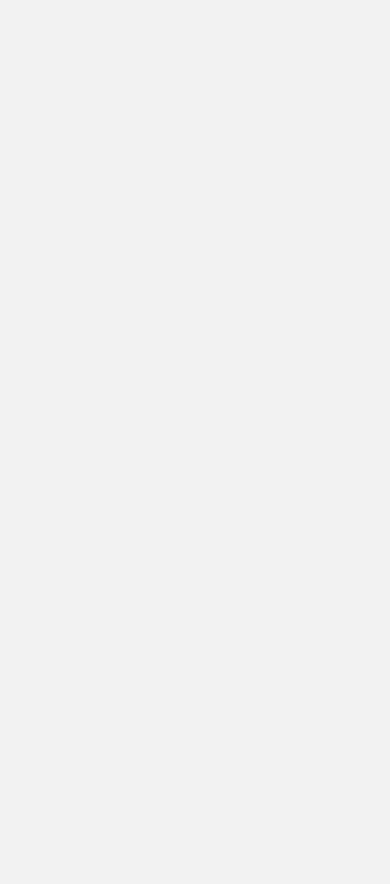
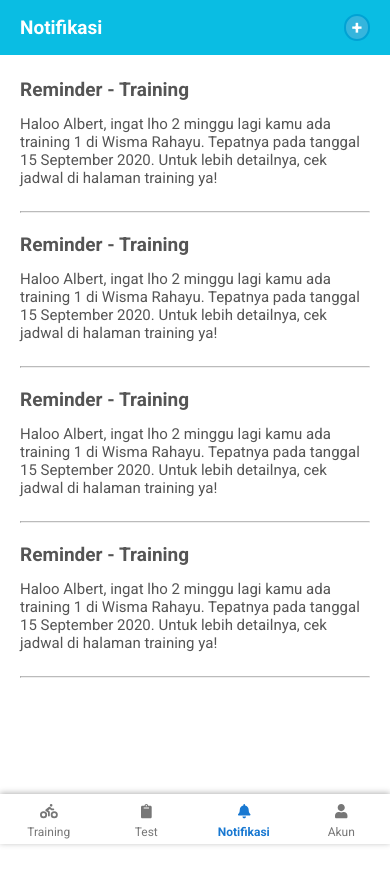
Before and after one commit to albertkur145/Bliress_Frontend, a Vue app: page /notification in a window 390 px wide. Shown: the top 884 px of the page. Before the commit the page ends 844 px from the top, so only its background shows below. Built offline with nearby package versions, Linux system fonts and the light colour scheme.

Commit message:
Add Notification View for All CSS Responsive

```diff
--- a/src/components/MenuBar.vue
+++ b/src/components/MenuBar.vue
@@ -15,14 +15,14 @@
     </div>
 
     <div class="bar">
-      <router-link to="/" class="txt-bar">
+      <router-link to="/notification" class="txt-bar">
         <font-awesome-icon icon="bell" class="menu-icon"></font-awesome-icon>
         <span>Notifikasi</span>
       </router-link>
     </div>
 
     <div class="bar">
-      <router-link to="/akun" class="txt-bar">
+      <router-link to="/account" class="txt-bar">
         <font-awesome-icon icon="user" class="menu-icon"></font-awesome-icon>
         <span>Akun</span>
       </router-link>
@@ -42,7 +42,7 @@
     max-width: 100%;
     background-color: #FFF;
     box-shadow: 0 -0.0625rem 0.375rem rgba(0, 0, 0, 0.3);
-    padding: 0.4375rem 0 0.25rem;
+    padding: 0.5rem 0 0.25rem;
 
     .bar {
       width: 25%;
@@ -55,12 +55,12 @@
         color: #777;
 
         .menu-icon {
-          font-size: 0.875em;
+          font-size: 1.0625em;
         }
 
         span {
           display: block;
-          margin-top: 0.3125rem;
+          margin-top: 0.375rem;
         }
 
         &.router-link-exact-active {
@@ -76,7 +76,7 @@
   @media (min-width: 320px) and (max-width: 480px) {
     #menu {
       box-shadow: 0 -0.0625rem 0.375rem rgba(0, 0, 0, 0.3);
-      padding: 0.5rem 0 0.3125rem;
+      padding: 0.625rem 0 0.3125rem;
 
       .bar {
 
@@ -84,11 +84,11 @@
           font-size: 0.75em;
 
           .menu-icon {
-            font-size: 0.9375em;
+            font-size: 1.1875em;
           }
 
           span {
-            margin-top: 0.25rem;
+            margin-top: 0.375rem;
           }
         }
       }
--- a/src/router/index.js
+++ b/src/router/index.js
@@ -25,9 +25,14 @@ const routes = [
     component: () => import('../views/AddTraining.vue'),
   },
   {
-    path: '/akun',
-    name: 'Akun',
-    component: () => import('../views/Akun.vue'),
+    path: '/account',
+    name: 'Account',
+    component: () => import('../views/Account.vue'),
+  },
+  {
+    path: '/notification',
+    name: 'Notification',
+    component: () => import('../views/Notification.vue'),
   },
 ];
 
--- a/src/views/Akun.vue
+++ b/src/views/Account.vue
@@ -1,6 +1,5 @@
 <template>
   <div id="container">
-    <div class="width">{{ windowWidth }}</div>
     <!-- head -->
     <div class="head">
       <div class="text">Akun</div>
@@ -94,12 +93,6 @@
     max-width: 100%;
     min-height: 100vh;
     background-color: #F2F2F2;
-
-    .width {
-      display: none;
-      text-align: center;
-      margin-top: 5rem;
-    }
 
     .head {
       position: fixed;
--- a/src/views/AddTraining.vue
+++ b/src/views/AddTraining.vue
@@ -120,12 +120,6 @@
     max-width: 100%;
     min-height: 100vh;
     background-color: #F2F2F2;
-
-    .width {
-      display: none;
-      margin-top: 5rem;
-      text-align: center;
-    }
 
     .head {
       display: flex;
--- /dev/null
+++ b/src/views/Notification.vue
@@ -0,0 +1,313 @@
+<template>
+  <div id="container">
+    <!-- head -->
+    <div class="head">
+      <div class="text">Notifikasi</div>
+      <router-link to="/notification/add" class="add">+</router-link>
+    </div>
+    <!-- end head -->
+
+    <!-- content -->
+    <div class="content">
+      <div class="notif">
+        <div class="title">Reminder - Training</div>
+        <div class="message">{{ message }}</div>
+        <hr>
+      </div>
+      <div class="notif">
+        <div class="title">Reminder - Training</div>
+        <div class="message">{{ message }}</div>
+        <hr>
+      </div>
+      <div class="notif">
+        <div class="title">Reminder - Training</div>
+        <div class="message">{{ message }}</div>
+        <hr>
+      </div>
+      <div class="notif">
+        <div class="title">Reminder - Training</div>
+        <div class="message">{{ message }}</div>
+        <hr>
+      </div>
+    </div>
+    <!-- end content -->
+
+    <MenuBar></MenuBar>
+  </div>
+</template>
+
+<style lang="scss" scoped>
+
+  // global css
+  #container {
+    font-family: 'Roboto';
+    max-width: 100%;
+    min-height: 100vh;
+    background-color: #FFF;
+
+    .head {
+      display: flex;
+      justify-content: space-between;
+      align-items: center;
+      position: fixed;
+      top: 0;
+      left: 0;
+      right: 0;
+      max-width: 100%;
+      color: #FFF;
+      background-color: #0ABDE3;
+      font-weight: 600;
+      padding: 0.75rem 1rem;
+
+      .text {
+        font-size: 1.125em;
+      }
+
+      .add {
+        font-weight: 600;
+        color: #FFF;
+        background-color: #36B5DD;
+        transition: background-color .2s ease-out,
+                    border .1s linear;
+        border: 0.125rem solid #00A2D4;
+        border-radius: 5rem;
+        text-decoration: none;
+        padding: 0rem 0.3125rem;
+        font-size: 1.125em;
+
+        &:hover {
+          background-color: #22AAD6;
+          border: 0.125rem solid #0293C0;
+        }
+      }
+    }
+
+    .content {
+      padding: 1.25rem 1rem;
+      margin-top: 3rem;
+      margin-bottom: 1.5rem;
+
+      .notif {
+        color: #555;
+        margin-bottom: 1.125rem;
+
+        .title {
+          font-weight: 600;
+          font-size: 1em;
+        }
+
+        .message {
+          margin-top: 0.75rem;
+          font-size: 0.8125em;
+        }
+
+        hr {
+          border-top: 0.0625rem solid #BBB;
+          margin-top: 1.375rem;
+        }
+      }
+    }
+  }
+  // global css
+
+  // width 320px - 480px (Mobile)
+  @media (min-width: 320px) and (max-width: 480px) {
+    #container {
+
+      .head {
+        padding: 0.875rem 1.25rem;
+
+        .text {
+          font-size: 1.1875em;
+        }
+
+        .add {
+          padding: 0 0.375rem;
+          font-size: 1.1875em;
+        }
+      }
+
+      .content {
+        padding: 1.5rem 1.25rem;
+        margin-top: 3.375rem;
+        margin-bottom: 2rem;
+
+        .notif {
+          margin-bottom: 1.25rem;
+
+          .title {
+            font-size: 1.1875em;
+          }
+
+          .message {
+            margin-top: 0.875rem;
+            font-size: 0.9375em;
+          }
+
+          hr {
+            margin-top: 1.5rem;
+          }
+        }
+      }
+    }
+  }
+  // width 320px - 480px (Mobile)
+
+  // width 481px - 767px (Big Mobile / Tablet)
+  @media (min-width: 481px) and (max-width: 767px) {
+    #container {
+
+      .head {
+        padding: 1rem 1.5rem;
+
+        .text {
+          font-size: 1.375em;
+        }
+
+        .add {
+          padding: 0.0625rem 0.5rem;
+          font-size: 1.375em;
+        }
+      }
+
+      .content {
+        padding: 1.75rem 1.5rem;
+        margin-top: 4rem;
+        margin-bottom: 2rem;
+
+        .notif {
+          margin-bottom: 1.5rem;
+
+          .title {
+            font-size: 1.25em;
+          }
+
+          .message {
+            margin-top: 1rem;
+            font-size: 1em;
+          }
+
+          hr {
+            margin-top: 1.75rem;
+          }
+        }
+      }
+    }
+  }
+  // width 481px - 767px (Big Mobile / Tablet)
+
+  // width 768px - 1024px (Mini desktop / Tablet landscape)
+  @media (min-width: 768px) and (max-width: 1024px) {
+    #container {
+
+      .head {
+        padding: 1rem 1.5rem;
+
+        .text {
+          font-size: 1.5em;
+        }
+
+        .add {
+          padding: 0.125rem 0.5875rem;
+          font-size: 1.5em;
+        }
+      }
+
+      .content {
+        padding: 2rem 12rem;
+        margin-top: 4.25rem;
+        margin-bottom: 3rem;
+
+        .notif {
+          margin-bottom: 2rem;
+
+          .title {
+            font-size: 1.375em;
+          }
+
+          .message {
+            margin-top: 1.125rem;
+            font-size: 1.125em;
+          }
+
+          hr {
+            margin-top: 2rem;
+          }
+        }
+      }
+    }
+  }
+  // width 768px - 1024px (Mini desktop / Tablet landscape)
+
+  // width 1025px (Desktop)
+  @media (min-width: 1025px) {
+    #container {
+
+      .head {
+        padding: 1.25rem 1.75rem;
+
+        .text {
+          font-size: 1.75em;
+        }
+
+        .add {
+          padding: 0.25rem 0.75rem;
+          font-size: 1.75em;
+        }
+      }
+
+      .content {
+        padding: 2rem 20rem;
+        margin-top: 5.25rem;
+        margin-bottom: 3rem;
+
+        .notif {
+          margin-bottom: 2.25rem;
+
+          .title {
+            font-size: 1.4375em;
+          }
+
+          .message {
+            margin-top: 1.25rem;
+            font-size: 1.1875em;
+          }
+
+          hr {
+            margin-top: 2.1875rem;
+          }
+        }
+      }
+    }
+  }
+
+</style>
+
+<script>
+import MenuBar from '../components/MenuBar.vue';
+
+export default {
+
+  components: {
+    MenuBar,
+  },
+
+  data() {
+    return {
+      windowWidth: window.innerWidth,
+      message: 'Haloo Albert, ingat lho 2 minggu lagi kamu ada training 1 di Wisma Rahayu. Tepatnya pada tanggal 15 September 2020. Untuk lebih detailnya, cek jadwal di halaman training ya!',
+    };
+  },
+
+  methods: {
+    getWindowWidth() {
+      this.windowWidth = window.innerWidth;
+    },
+  },
+
+  created() {
+    window.addEventListener('resize', this.getWindowWidth);
+  },
+
+};
+</script>
--- a/src/views/Training.vue
+++ b/src/views/Training.vue
@@ -188,7 +188,7 @@
         margin-bottom: 0.25rem;
 
         &:last-child {
-          margin-bottom: 2.9375rem;
+          margin-bottom: 3.125rem;
         }
 
         .left {
@@ -278,7 +278,7 @@
           margin-bottom: 0.375rem;
 
           &:last-child {
-            margin-bottom: 3.0625rem;
+            margin-bottom: 3.625rem;
           }
 
           .left {
```
